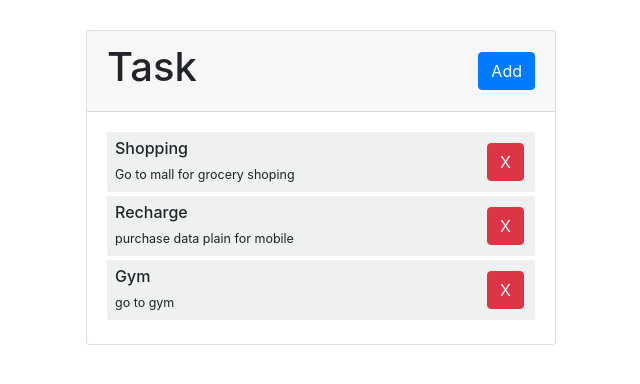
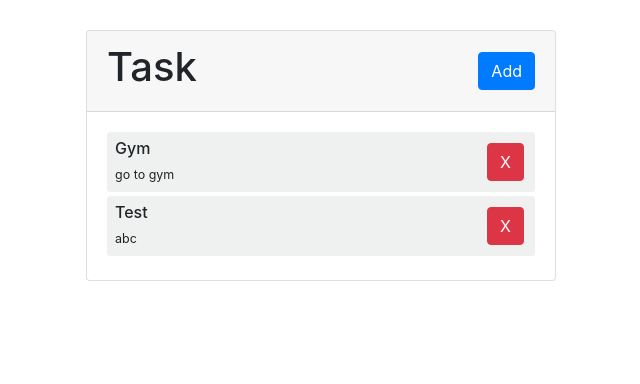
Before and after one commit to abfeb8/learningAngular, an Angular app in the folder demoProject/: page / in a window 1280 px wide. Shown: the top 384 px of the page, without its empty margins (319-959 px from the left). Built offline with nearby package versions, Linux system fonts and the light colour scheme; data requests are answered from the project's data file.

Commit message:
added json-server and implemented get, put and delete

```diff
--- /dev/null
+++ b/demoProject/db.json
@@ -0,0 +1,16 @@
+{
+  "tasks": [
+    {
+      "id": 3,
+      "title": "Gym",
+      "description": "go to gym",
+      "reminder": true
+    },
+    {
+      "title": "Test",
+      "description": "abc",
+      "reminder": true,
+      "id": 4
+    }
+  ]
+}
--- a/demoProject/src/app/app.module.ts
+++ b/demoProject/src/app/app.module.ts
@@ -1,6 +1,7 @@
 import { NgModule } from '@angular/core';
 import { BrowserModule } from '@angular/platform-browser';
 import { ReactiveFormsModule } from '@angular/forms';
+import { HttpClientModule } from '@angular/common/http'
 
 import { AppRoutingModule } from './app-routing.module';
 import { AppComponent } from './app.component';
@@ -23,7 +24,8 @@ import { AddFormComponent } from './components/add-form/add-form.component';
   imports: [
     BrowserModule,
     AppRoutingModule,
-    ReactiveFormsModule
+    ReactiveFormsModule,
+    HttpClientModule
   ],
   providers: [],
   bootstrap: [AppComponent]
--- a/demoProject/src/app/components/add-form/add-form.component.ts
+++ b/demoProject/src/app/components/add-form/add-form.component.ts
@@ -32,7 +32,7 @@ export class AddFormComponent implements OnInit {
       description: this.taskForm.value.taskDescription,
       reminder: this.taskForm.value.boolReminder,
     }
-    this.taskService.addTask(item);
+    this.taskService.addTask(item).subscribe();
   }
 
 }
--- a/demoProject/src/app/components/item/item.component.ts
+++ b/demoProject/src/app/components/item/item.component.ts
@@ -1,4 +1,5 @@
 import { Component, Input, OnInit } from '@angular/core';
+import { filter } from 'rxjs';
 import { Item } from 'src/app/interfaces/item';
 import { TaskServiceService } from 'src/app/services/task-service.service';
 
@@ -15,7 +16,6 @@ export class ItemComponent implements OnInit {
   }
 
   delItem(title: string) {
-    this.taskService.removeTask(this.item)
-    console.log("Delete " + title);
+    this.taskService.removeTask(this.item).subscribe();
   }
 }
--- a/demoProject/src/app/components/tasks-panel/tasks-panel.component.ts
+++ b/demoProject/src/app/components/tasks-panel/tasks-panel.component.ts
@@ -13,7 +13,7 @@ export class TasksPanelComponent implements OnInit {
   constructor(private taskServices: TaskServiceService) { }
 
   ngOnInit(): void {
-    this.taskServices.getALLTasks().subscribe(val => this.items = val)
+    this.taskServices.getALLTasks().subscribe((val) => this.items = val)
   }
 
 }
--- a/demoProject/src/app/services/task-service.service.ts
+++ b/demoProject/src/app/services/task-service.service.ts
@@ -1,4 +1,5 @@
 import { Injectable } from '@angular/core';
+import { HttpClient, HttpHeaders } from '@angular/common/http'
 import { Observable, of } from 'rxjs';
 import { Item } from '../interfaces/item';
 
@@ -7,38 +8,22 @@ import { Item } from '../interfaces/item';
 })
 export class TaskServiceService {
   // mock items
-  items: Item[] = [
-    {
-      id: 1,
-      title: "Shopping",
-      description: "Go to mall for grocery shoping",
-      reminder: false
-    },
-    {
-      id: 2,
-      title: "Recharge",
-      description: "purchase data plain for mobile",
-      reminder: true
-    },
-    {
-      id: 3,
-      title: "Gym",
-      description: "go to gym",
-      reminder: true
-    },
-  ]
+  url: string = "http://localhost:3000/tasks";
 
-  constructor() { }
+  constructor(private http: HttpClient) { }
 
   getALLTasks(): Observable<Item[]> {
-    return of(this.items);
+    return this.http.get<Item[]>(this.url);
   }
 
-  removeTask(item: Item) {
-    console.log("remove task with id: " + item.id);
+  removeTask(item: Item): Observable<Item> {
+    console.log(`remove ${item.title} @ ${this.url}/${item.id}`);
+    const delUrl = `${this.url}/${item.id}`
+    return this.http.delete<Item>(delUrl);
   }
 
-  addTask(item: Item) {
-    this.items.push(item);
+  addTask(item: Item): Observable<Item> {
+    console.log(item);
+    return this.http.post<Item>(this.url, item);
   }
 }
```
Also changed, not shown: demoProject/src/styles.css (line endings or trailing spaces).
